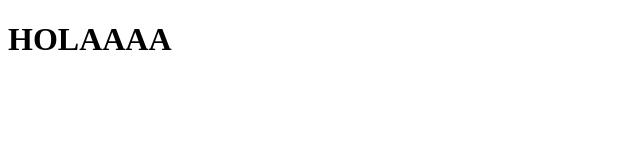
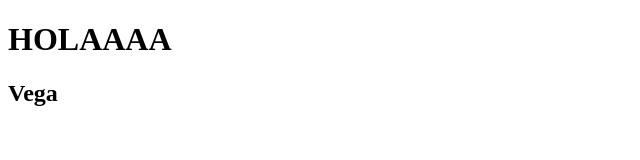
Before and after one commit to Vega10022004/ASAI, a plain HTML site: page INDEX.HTML in a window 1280 px wide. Shown: the full height of the page, 0-640 px from the left. Drawn offline with Linux system fonts and the light colour scheme.

Commit message:
Update INDEX.HTML

```diff
--- a/INDEX.HTML
+++ b/INDEX.HTML
@@ -8,5 +8,6 @@
 </head>
 <body>
     <h1>HOLAAAA</h1>
+    <h2>Vega</h2>
 </body>
 </html>
```
